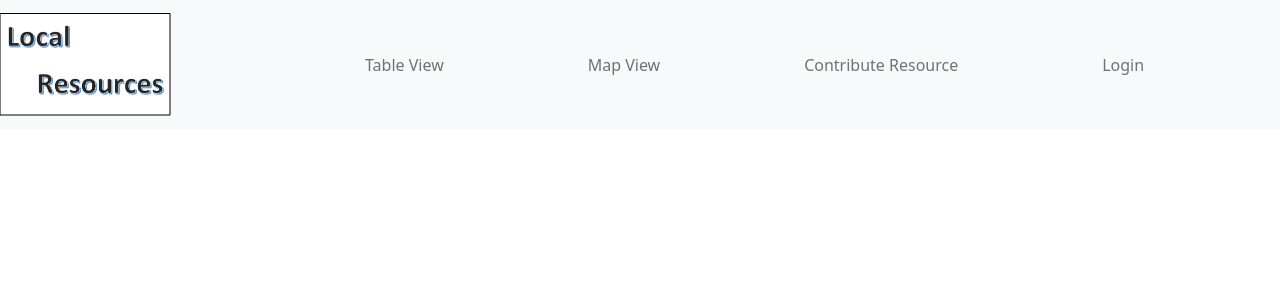
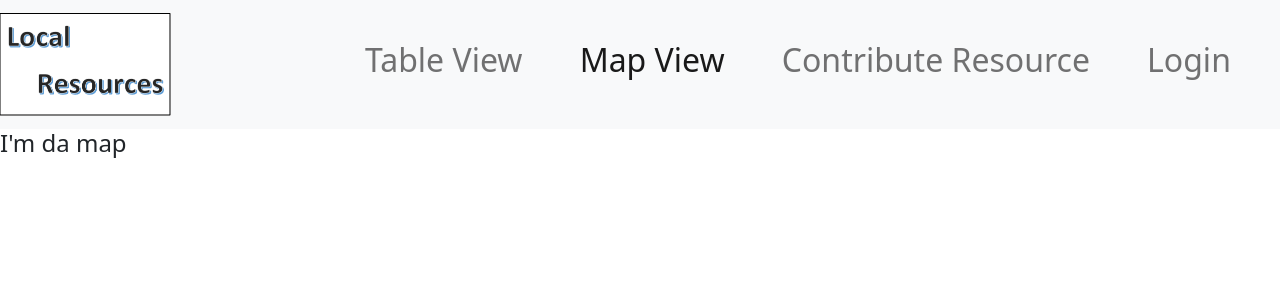
Before and after one commit to zmelson/LocalResources, a React (Create React App) app in the folder mern/client/: page /map_view in a window 1280 px wide. Shown: the top 300 px of the page. Built offline with nearby package versions, Linux system fonts and the light colour scheme.

Commit message:
Better nav font and map link

```diff
--- a/mern/client/src/App.js
+++ b/mern/client/src/App.js
@@ -9,6 +9,7 @@ import RecordList from "./components/recordList";
 import Edit from "./components/edit";
 import Create from "./components/create";
 import TestComponent from "./components/testComponent";
+import MapView from "./components/mapview";
 
 const App = () => {
  return (
@@ -19,6 +20,7 @@ const App = () => {
        <Route path="/edit/:id" element={<Edit />} />
        <Route path="/create" element={<Create />} />
        <Route path="/login" element={<TestComponent />}/>
+       <Route path="/map_view" element={<MapView />}/>
      </Routes>
    </div>
  );
--- /dev/null
+++ b/mern/client/src/components/mapview.js
@@ -0,0 +1,13 @@
+import React from "react";
+//use below to access files in images folder
+import testImage from './images/logoPlaceholder.png';
+//use for nicer css formatting
+import "bootstrap/dist/css/bootstrap.css";
+
+export default function MapView() {
+ return (
+   <div>
+     <h4>I'm da map</h4>
+   </div>
+ );
+}
--- a/mern/client/src/components/navbar.js
+++ b/mern/client/src/components/navbar.js
@@ -30,8 +30,18 @@ export default function Navbar() {
        <div className="collapse navbar-collapse" id="navbarSupportedContent">
          <ul className="navbar-nav ml-auto">
            <li className="nav-item">
-             <NavLink className="nav-link" to="/create">
-               Table View
+             <NavLink className="nav-link" to="/">
+               <h2>Table View</h2>
+             </NavLink>
+           </li>
+         </ul>
+       </div>
+
+       <div className="collapse navbar-collapse" id="navbarSupportedContent">
+         <ul className="navbar-nav ml-auto">
+           <li className="nav-item">
+             <NavLink className="nav-link" to="/map_view">
+              <h2>Map View</h2>
              </NavLink>
            </li>
          </ul>
@@ -41,17 +51,7 @@ export default function Navbar() {
          <ul className="navbar-nav ml-auto">
            <li className="nav-item">
              <NavLink className="nav-link" to="/create">
-               Map View
-             </NavLink>
-           </li>
-         </ul>
-       </div>
-
-       <div className="collapse navbar-collapse" id="navbarSupportedContent">
-         <ul className="navbar-nav ml-auto">
-           <li className="nav-item">
-             <NavLink className="nav-link" to="/create">
-               Contribute Resource
+               <h2>Contribute Resource</h2>
              </NavLink>
            </li>
          </ul>
@@ -61,7 +61,7 @@ export default function Navbar() {
          <ul className="navbar-nav ml-auto">
            <li className="nav-item">
              <NavLink className="nav-link" to="/login">
-               Login
+               <h2>Login</h2>
              </NavLink>
            </li>
          </ul>
```
